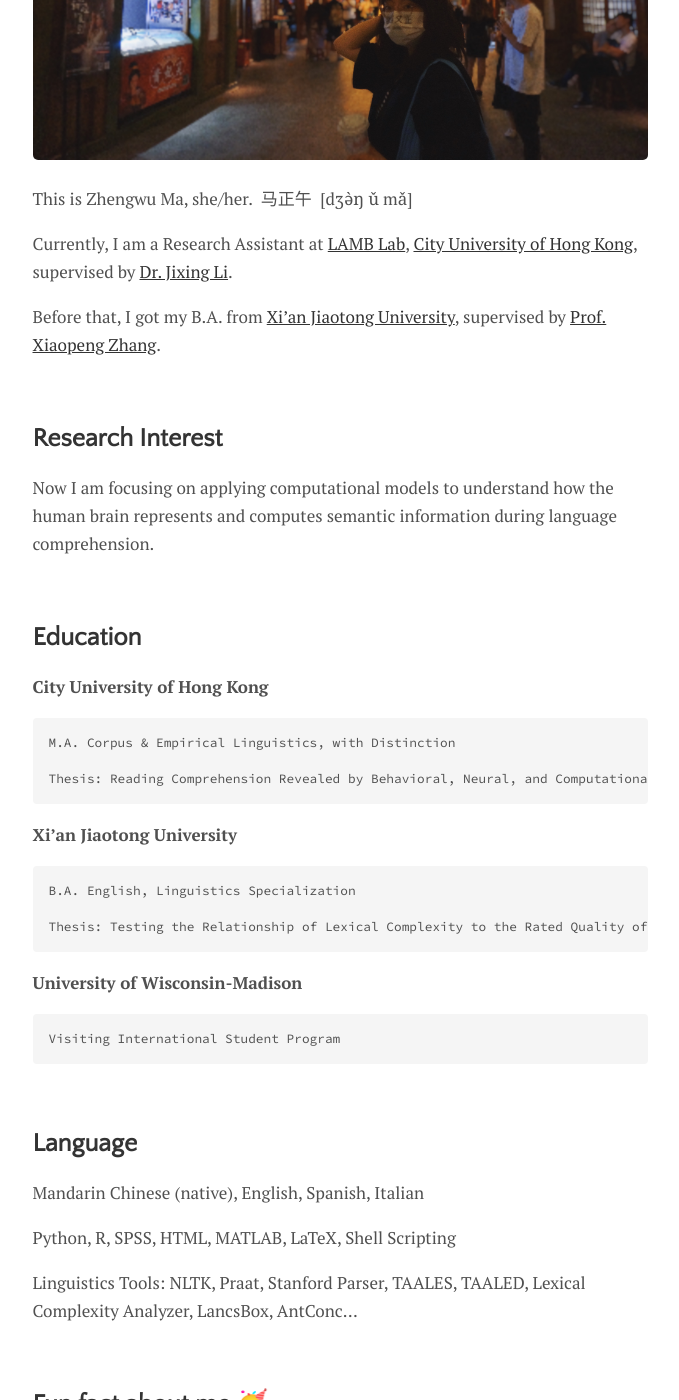
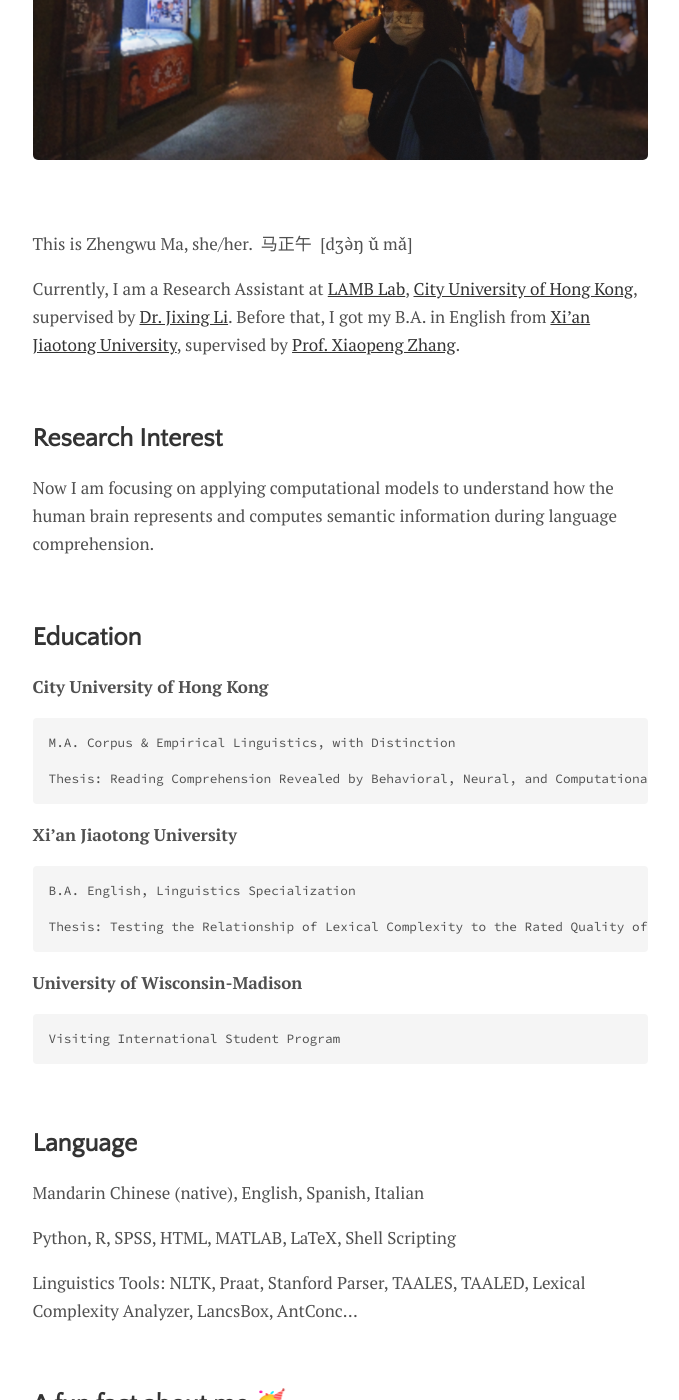
Before and after one commit to zhengwuma/zhengwuma.github.io, a Jekyll site: the page built from menu/about.md, in a window 1280 px wide and 1400 px high, scrolled down 466 px. Shown: the whole window, without its empty margins (300-979 px from the left). Built offline with Jekyll 4.4.1, drawn with Linux system fonts in a browser that asks for light colours; some of the changed text lies outside the part shown.

Commit message:
Update about.md

```diff
--- a/menu/about.md
+++ b/menu/about.md
@@ -4,12 +4,11 @@ title: Welcome!
 permalink: /about
 image: night.jpg
 ---
+<br>
 
 This is Zhengwu Ma, she/her.&ensp;马正午&ensp;[dʒə̀ŋ ǔ mǎ]
 
-Currently, I am a Research Assistant at [LAMB Lab](https://compneurolinglab.github.io/), [City University of Hong Kong](https://www.cityu.edu.hk/), supervised by [Dr. Jixing Li](https://jixing-li.github.io/).
-
-Before that, I got my B.A. from [Xi'an Jiaotong University](http://www.xjtu.edu.cn), supervised by [Prof. Xiaopeng Zhang](http://gr.xjtu.edu.cn/en/web/zhangxp).
+Currently, I am a Research Assistant at [LAMB Lab](https://compneurolinglab.github.io/), [City University of Hong Kong](https://www.cityu.edu.hk/), supervised by [Dr. Jixing Li](https://jixing-li.github.io/). Before that, I got my B.A. in English from [Xi'an Jiaotong University](http://www.xjtu.edu.cn), supervised by [Prof. Xiaopeng Zhang](http://gr.xjtu.edu.cn/en/web/zhangxp).
 
 <br>
 
@@ -47,8 +46,8 @@ Python, R, SPSS, HTML, MATLAB, LaTeX, Shell Scripting
 
 Linguistics Tools: NLTK, Praat, Stanford Parser, TAALES, TAALED, Lexical Complexity Analyzer, LancsBox, AntConc...
 
- <br>
+<br>
 
-## Fun fact about me 🥳
+## A fun fact about me 🥳
 
 My Chinese first name "Zhengwu" means "high noon" in English, which is also my birth time.
```
